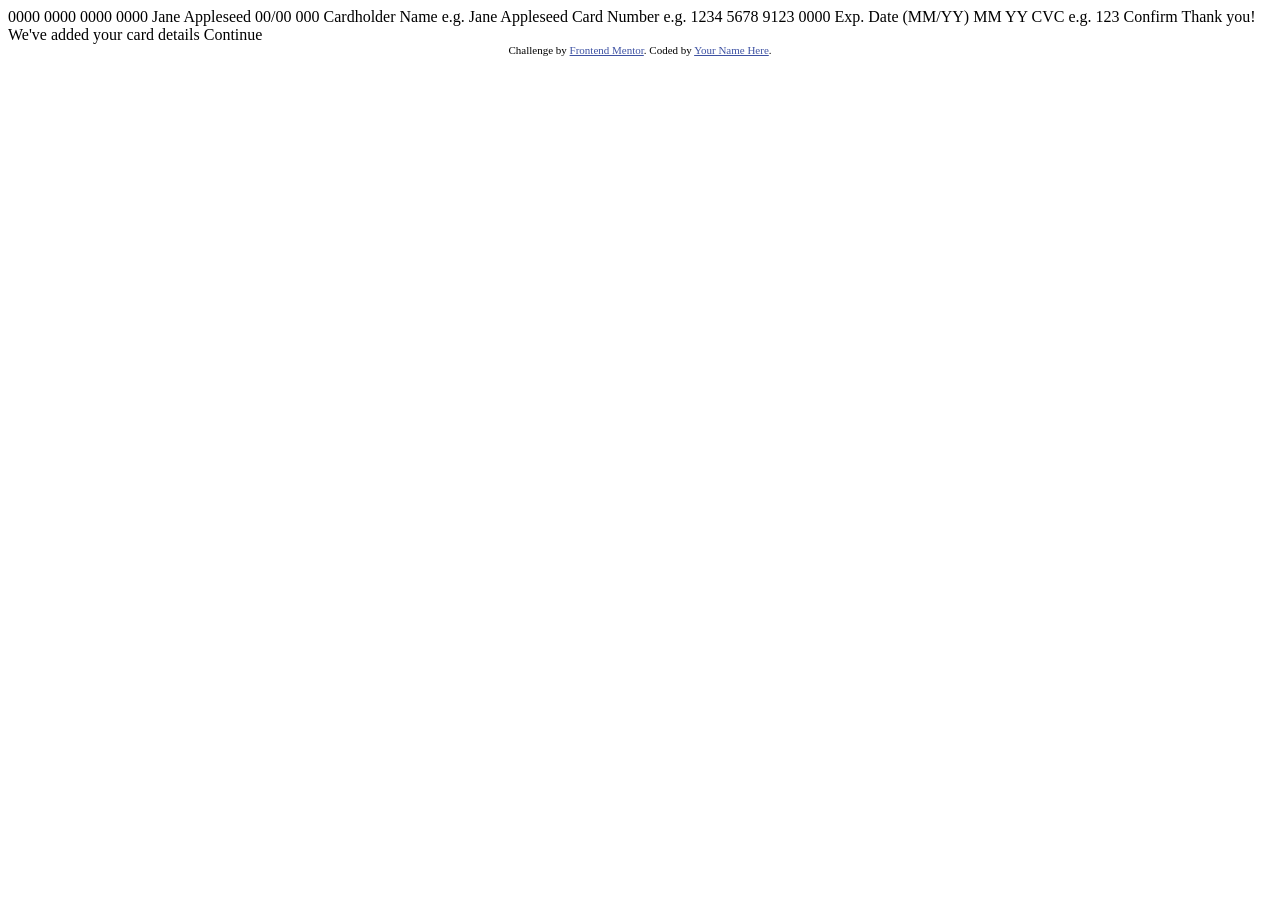
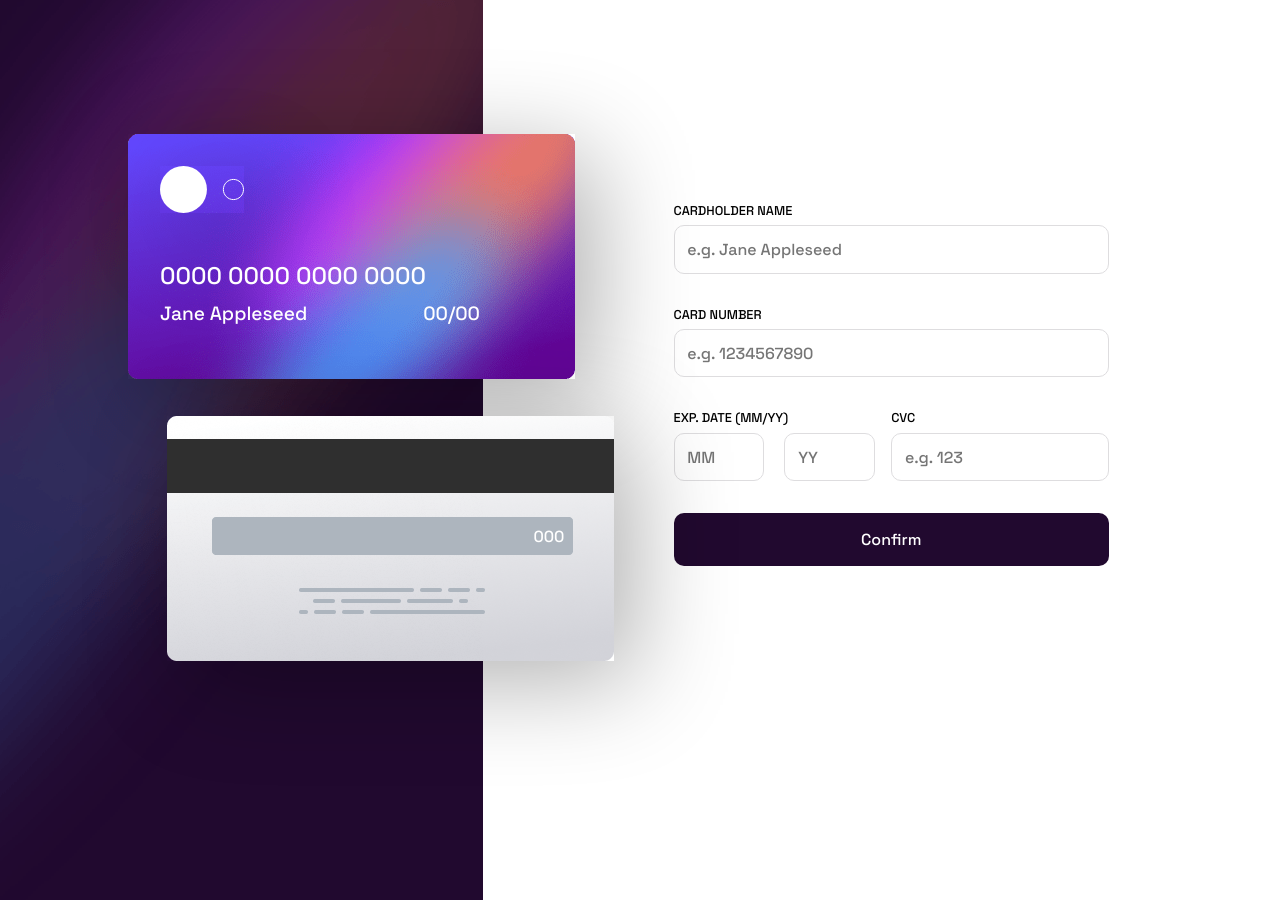
Before and after one commit to zuzanapiarova/interactive-card, a plain HTML site: page index.html in a window 1280 px wide. Before the commit the page ends 800 px from the top, so only its background shows below. Drawn offline with Linux system fonts and the light colour scheme.

Commit message:
finished desktop view still needs editing!

```diff
--- a/index.html
+++ b/index.html
@@ -2,50 +2,83 @@
 <html lang="en">
 <head>
   <meta charset="UTF-8">
-  <meta name="viewport" content="width=device-width, initial-scale=1.0"> <!-- displays site properly based on user's device -->
+  <meta name="viewport" content="width=device-width, initial-scale=1.0">
+  <link rel="icon" type="image/png" sizes="32x32" href="./images/favicon-32x32.png">
+  <link rel="stylesheet" href="./style.css">
+  <script src="./main.js" defer></script>
+  <title>Interactive card details</title>
+</head>
 
-  <link rel="icon" type="image/png" sizes="32x32" href="./images/favicon-32x32.png">
+<body>
+<main>
+<img class="background-img" src="./images/bg-main-desktop.png" alt="">
+<div class="container">
 
-  <title>Frontend Mentor | Interactive card details form</title>
+<div class="cards-container">
 
-  <!-- Feel free to remove these styles or customise in your own stylesheet 👍 -->
-  <style>
-    .attribution { font-size: 11px; text-align: center; }
-    .attribution a { color: hsl(228, 45%, 44%); }
-  </style>
-</head>
-<body>
+  <div class="card-front">
+    <img src="./images/bg-card-front.png" alt="">
+    <div class="front-details">
+      <img src="./images/card-logo.svg" alt="">
+      <div class="interactive-details">
+        <span class="card-card-number">0000 0000 0000 0000</span>
+          <div class="name-date-wrapper">
+            <span class="card-cardholder">Jane Appleseed</span>
+            <span class="card-expiry-date">00/00</span>
+          </div>
+      </div>
+      </div>
+  </div>
 
-  0000 0000 0000 0000
-  Jane Appleseed
-  00/00
+  <div class="card-back">
+    <img class='back-img' src="./images/bg-card-back.png" alt="">
+    <div class="back-details">
+      <span class="card-cvc">000</span>
+    </div>
+  </div>
+</div>
 
-  000
+<div class="form-container">
+  <form action="">
+    <label for="cardholder-name">CARDHOLDER NAME</label>
+    <input name="cardholder-name" type="text" value="" placeholder="e.g. Jane Appleseed">
 
-  Cardholder Name
-  e.g. Jane Appleseed
+    <label for="card-number">CARD NUMBER</label>
+    <input name="card-number" type="text" value="" placeholder="e.g. 1234567890">
 
-  Card Number
-  e.g. 1234 5678 9123 0000
+    <div class="date-cvc-wrapper">
 
-  Exp. Date (MM/YY)
-  MM
-  YY
+      <div class="date">
+        <label for="expiry-date">EXP. DATE (MM/YY)</label>
+        <div class="date-input">
+          <input name="expiry-date" min="00" max="99" type="number" value="" placeholder="MM">
+          <input name="expiry-date" min="00" max="99" type="number" value="" placeholder="YY">
+        </div>
+      </div>
 
-  CVC
-  e.g. 123
+      <div class="cvc">
+        <label for="cvc">CVC</label>
+        <input name="cvc" type="text" value="" placeholder="e.g. 123">
+      </div>
+    </div>
 
-  Confirm
+    <input type="submit" value="Confirm">
+  </form>
+</div>
 
-  <!-- Completed state start -->
+<div class="thank-container">
+  <img src="./images/icon-complete.svg" alt="">
+  <h1>  Thank you!  </h1>
+  <p>  We've added your card details  </p>
+  <button>Continue</button>
+</div>
+</div>
+</main>
 
-  Thank you!
-  We've added your card details
-  Continue
+<footer class="attribution">
+  Challenge by <a href="https://www.frontendmentor.io?ref=challenge" target="_blank">Frontend Mentor</a>.
+  Coded by <a href="https://github.com/zuzanapiarova" target="_blank">zuzanapiarova</a>.
+</footer>
+</body>
 
-  <div class="attribution">
-    Challenge by <a href="https://www.frontendmentor.io?ref=challenge" target="_blank">Frontend Mentor</a>.
-    Coded by <a href="#">Your Name Here</a>.
-  </div>
-</body>
 </html>
--- /dev/null
+++ b/style.css
@@ -0,0 +1,172 @@
+@import url('https://fonts.googleapis.com/css2?family=Space+Grotesk:wght@500&display=swap');
+
+*{
+    box-sizing: border-box;
+    margin: 0;
+    padding: 0;
+    font-family: 'Space Grotesk', sans-serif;
+}
+
+*, *:before, *:after {
+    box-sizing: inherit;
+}
+
+body{
+    min-height: 100vh;
+}
+
+main{
+    min-height: 100vh;
+    width: 100%;
+    height: 100%;
+    display: flex;
+    justify-content: center;
+    align-items: center;
+    background-color:white;
+    position:relative;
+}
+
+.background-img{
+    display: block;
+    position:absolute;
+    min-height: 100vh;
+    top: 0;
+    left: 0;
+}
+
+.container{
+    height: 60%;
+    width: 80%;
+    display: flex;
+    flex-direction: row;
+    z-index: 1;
+    max-width: 1200px;
+}
+
+/*   CARDS   */
+
+.cards-container{
+    display: flex;
+    flex-direction: column;
+    justify-content: space-between;
+    width: 60%;
+    padding: 2em 4em 2em 0;
+}
+
+.card-front{
+    position:relative;
+    text-align: start;
+    margin-bottom: 2em;
+    color: white;
+}
+
+.front-details{
+    position:absolute;
+    top: 0;
+    left: 0;
+    padding: 2em;
+    height: 10em;
+    width: 20em;
+    display: flex;
+    flex-direction: column;
+    align-items: start;
+    justify-content: space-between;
+}
+
+.interactive-details{
+    width: 100%;
+    font-size: 1.5em;
+}
+
+.name-date-wrapper{
+    display: flex;
+    flex-direction: row;
+    justify-content: space-between;
+    font-size: 0.8em;
+    margin-top: 0.5em;
+}
+
+.card-back{
+    position:relative;
+    text-align: end;
+}
+
+.cards-container img{
+    box-shadow: 20px 20px 100px rgba(0, 0, 0, 0.31);
+    overflow: hidden;
+}
+
+.back-details{
+    position:absolute;
+    top: 110px;
+    right: 50px;
+    color: white;
+}
+
+
+
+/*   FORM   */
+
+.form-container{
+    width: 40%;
+    padding: 2em;
+    display: flex;
+    justify-content:  center;
+    align-items: center;
+    padding: 2em;
+}
+
+form{
+    display: flex;
+    flex-direction: column;
+    padding-right: 3em;
+}
+
+label{
+    font-size: 0.8em;
+    margin-bottom: 0.5em;
+}
+
+.cvc, .date{
+    display: flex;
+    flex-direction:column;
+    width: 50%;
+}
+
+input{
+    font-size: 1em;
+    padding: 0.8em;
+    margin-bottom: 2em;
+    border-radius: 10px;
+    border: 1px solid hsl(270, 3%, 87%);
+    color: hsl(278, 68%, 11%);
+    padding-right: 2em;
+}
+
+.date-input{
+    display: flex;
+    flex-direction: row;
+    justify-content: space-between;
+    margin-right: 1em;
+}
+
+.date-cvc-wrapper{
+    display: flex;
+    flex-direction: row;
+}
+
+input[type=submit]{
+    background-color: hsl(278, 68%, 11%);
+    color: hsl(0, 0%, 100%);
+    border: none;
+    padding: 1em;
+}
+
+
+/*   THANK YOU   */
+
+.thank-container{
+    display: none;
+    width: 50%;
+    background-color: aqua;
+}
```
Also changed, not shown: main.js (added).
